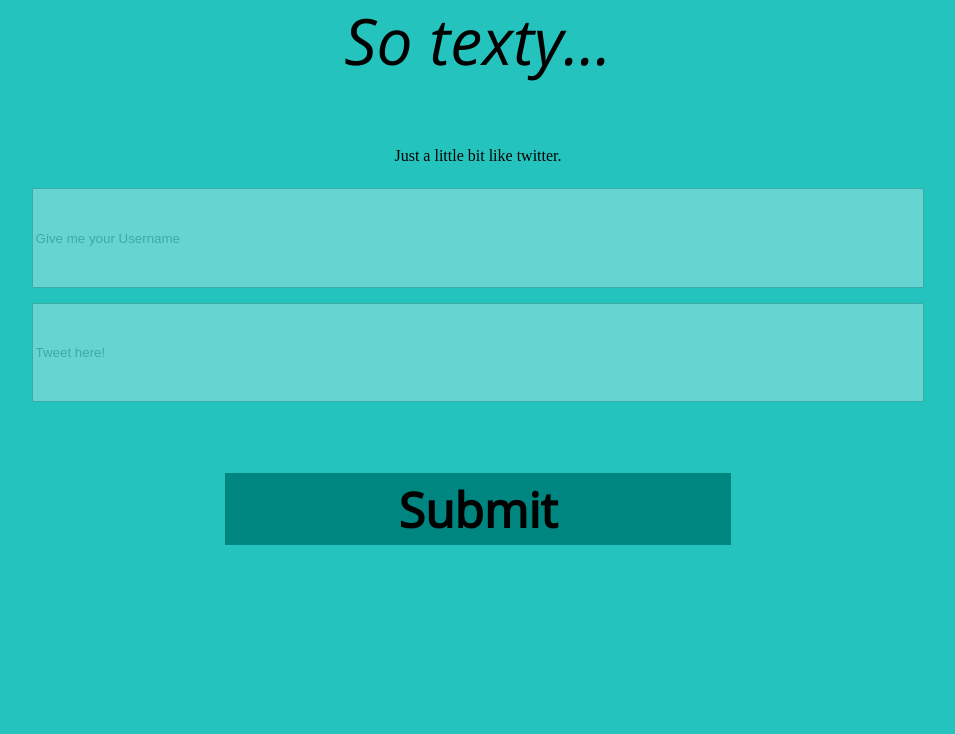
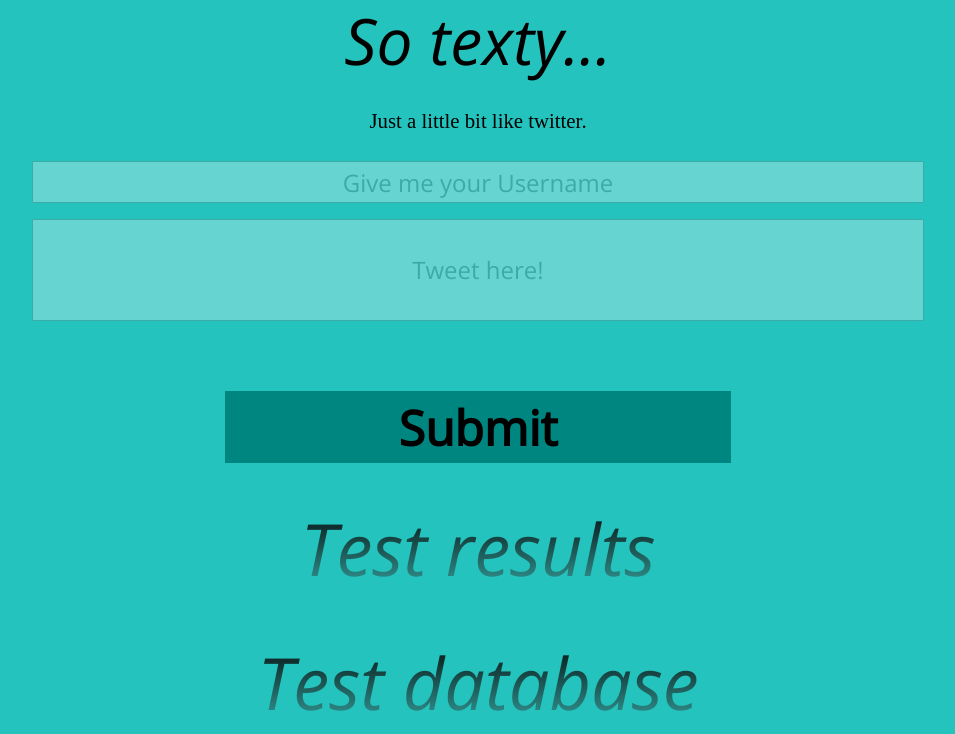
Before and after one commit to liberty-x/twitter, a website: page public/index.html in a window 1280 px wide. Shown: the part 204-938 px from the top of the page, without its empty margins (162-1117 px from the left). Before the commit the page ends 820 px from the top, so only its background shows below. Drawn offline with nearby package versions, Linux system fonts and the light colour scheme; no server answers.

Commit message:
css saved before lunch

```diff
--- a/public/index.html
+++ b/public/index.html
@@ -22,11 +22,18 @@
           <br>
           <input type="submit" ></input>
         </form>
-        <div id = "results">
+          <div class="showTweets">
+          <div id = "results">
+            <p>
+              Test results
+            </p>
 
-        </div>
-        <div id="database">
-
+          </div>
+          <div id="database">
+            <p>
+              Test database
+            </p>
+          </div>
         </div>
       </div>
 
--- a/public/style.css
+++ b/public/style.css
@@ -16,6 +16,7 @@ img {
 
 p {
   text-align: center;
+  font-size: 1.3em;
 }
 h5 {
   font-family: 'Open Sans', sans-serif;
@@ -24,7 +25,7 @@ h5 {
   font-style: italic;
   font-weight: 100;
   margin-top: 0;
-  margin-bottom: 5%;
+  margin-bottom: 2%;
 }
 
 .content > * {
@@ -36,8 +37,16 @@ input {
   height: 7em;
   opacity: 0.3;
   margin: 0.6%;
+  box-sizing: initial;
 }
 
+#username {
+  height: 1.5em;
+}
+
+#tweet {
+  height: 4em;
+}
 
 input:last-child {
   opacity: 1;
@@ -51,14 +60,42 @@ input:last-child {
    padding: 0px;
    box-sizing: initial;
   height: 2em;
-  margin: 5%;
-  /*appearance: none;
-  -moz-appearance: none;
-  -webkit-appearance: none;
+  margin: 5% 5% 0% 5%;
 
-  border-radius: 0;
-  -moz-border-radius: 0;
-  -webkit-border-radius: 0;*/
+}
+
+input:last-child:hover {
+  background-color: #37A6A2;
+}
+
+input[type="text"] {
+  font-family: 'Open Sans', sans-serif;
+  font-size: 1em;
+  text-align: center;
+}
+
+.showTweets > * {
+  font-family: 'Open Sans', sans-serif;
+  color: #005350;
+  font-size: 1em;
+  margin: 0.5%;
+  font-style: italic;
+  /*background-color: #37A6A2;*/
+  width: 60%;
+  display: block;
+  margin-left: auto;
+  margin-right: auto
+}
+
+.showTweets p {
+  -webkit-margin-before: 0.5em;
+-webkit-margin-after: 0.5em;
+-webkit-margin-start: 0px;
+-webkit-margin-end: 0px;
+font-size: 72px;
+ background: -webkit-linear-gradient(black, #37A6A2);
+ -webkit-background-clip: text;
+ -webkit-text-fill-color: transparent;
 }
 
 @media all and (min-width: 460px) {
@@ -77,5 +114,11 @@ input:last-child {
     width: 40%;
   }
 
+  input[type="text"] {
+    ffont-family: 'Open Sans', sans-serif;
+    font-size: 1.5em;
+    text-align: center;
+  }
+
 
 }
```
